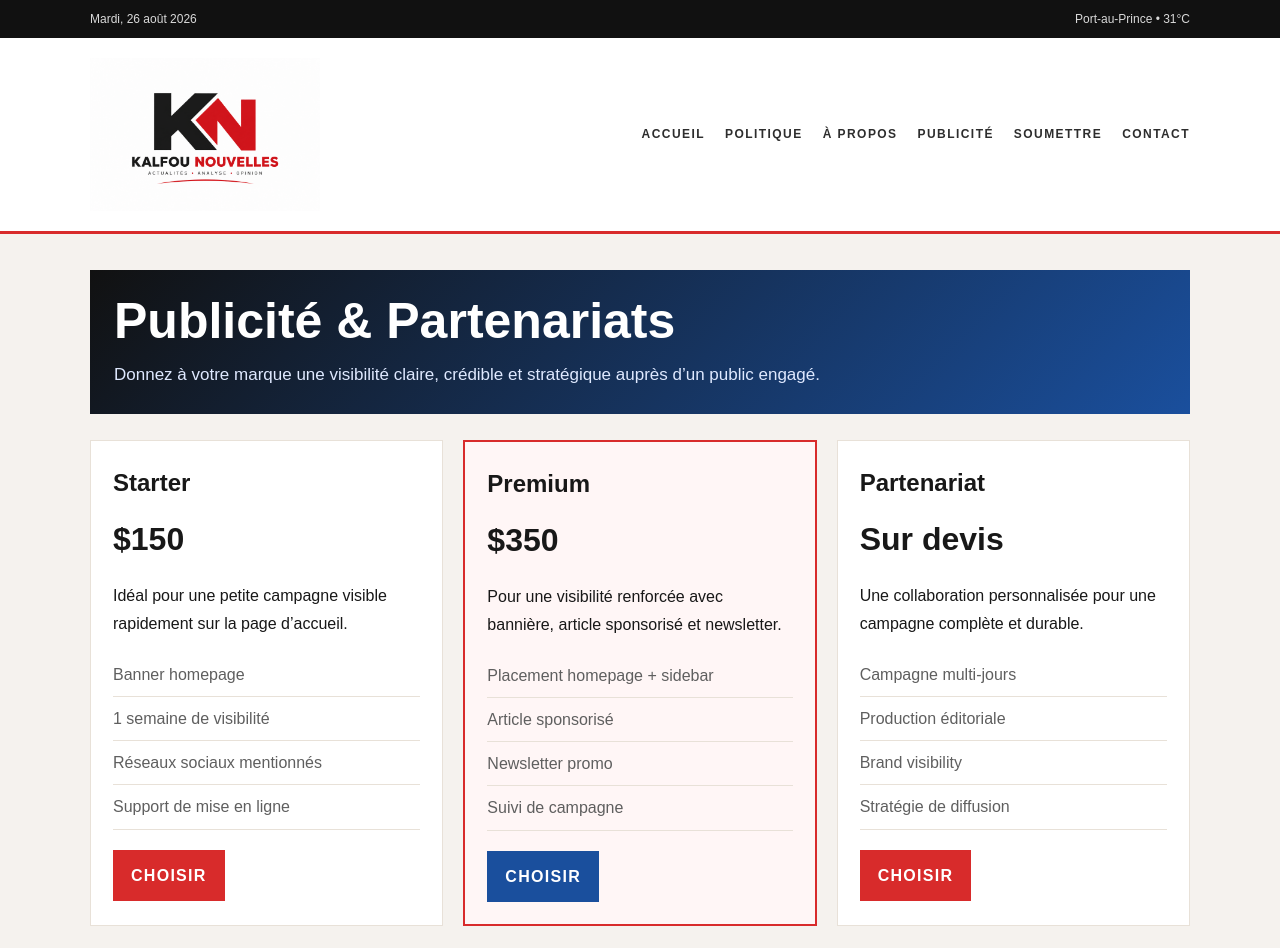
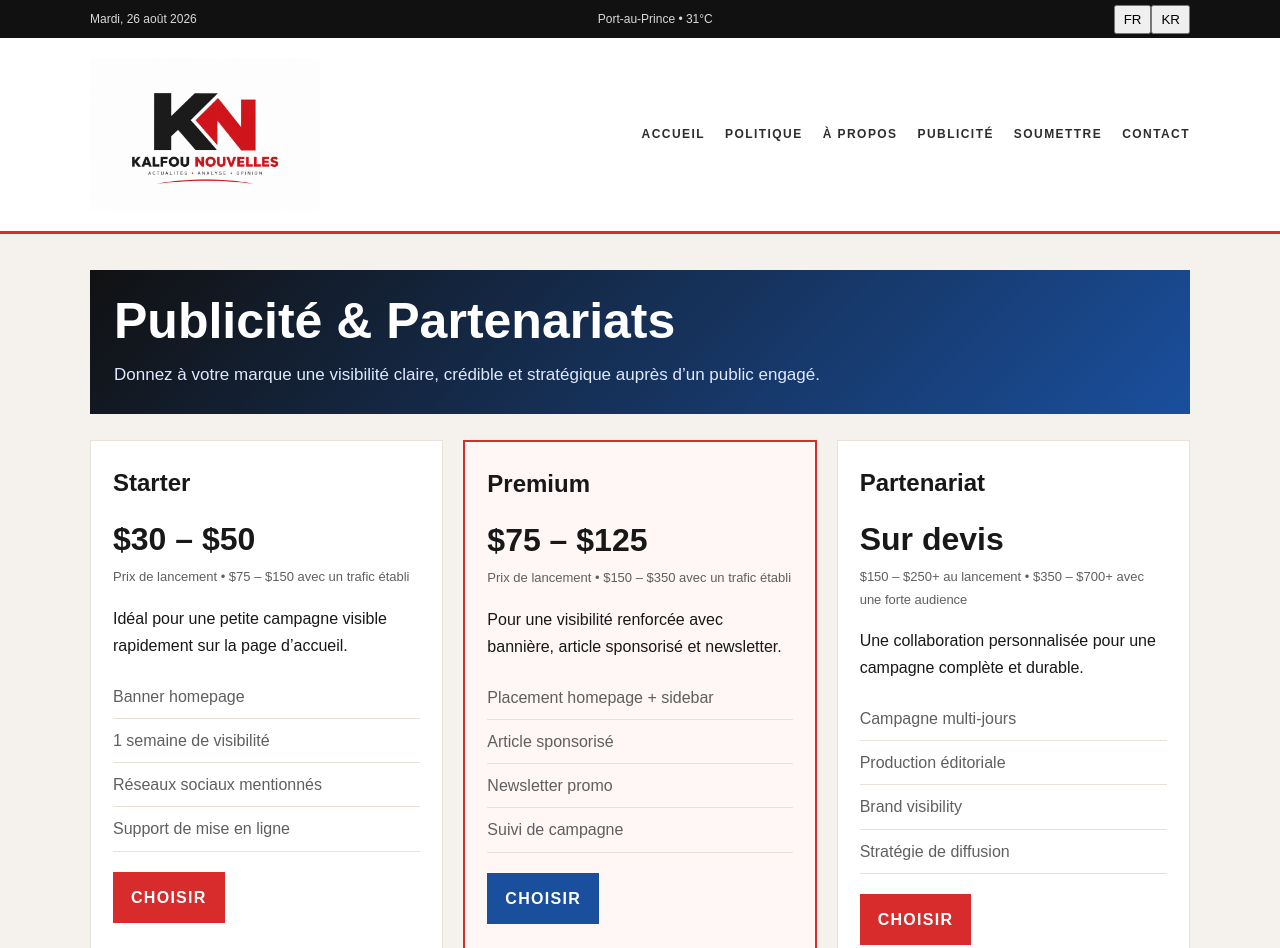
Before and after one commit to josephgenescar/Kalfou-nouvelles, a website: page publicite.html in a window 1280 px wide. Shown: the top 948 px of the page. Drawn offline with Linux system fonts and the light colour scheme.

Commit message:
Fix Creole translation across pages

```diff
--- /dev/null
+++ b/language.js
@@ -0,0 +1,68 @@
+(() => {
+  const translations = {
+    'Mardi, 26 août 2026': 'Madi, 26 out 2026',
+    'Port-au-Prince • 31°C': 'Pòtoprens • 31°C',
+    'Accueil': 'Akèy', 'Politique': 'Politik', 'Économie': 'Ekonomi', 'Société': 'Sosyete',
+    'Culture': 'Kilti', 'Sport': 'Espò', 'Opinion': 'Opinyon', 'Publicité': 'Piblisite',
+    'Soumettre': 'Soumèt', 'Contact': 'Kontak', 'À propos': 'A pwopos', 'Équipe': 'Ekip',
+    'Abonnez-vous au Channel WhatsApp': 'Abòne ak Channel WhatsApp la',
+    'À propos de Kalfou Nouvelles': 'A pwopos Kalfou Nouvèl',
+    'Contactez-nous': 'Kontakte nou', 'Soumettre un article': 'Soumèt yon atik',
+    'Publicité & Partenariats': 'Piblisite ak Patenarya', 'Nom': 'Non', 'Votre nom': 'Non ou',
+    'Votre nom complet': 'Non konplè ou', 'E-mail': 'Imèl', 'Votre e-mail': 'Imèl ou',
+    'Entreprise': 'Antrepriz', 'Titre de l’article': 'Tit atik la', 'Catégorie': 'Kategori',
+    'Résumé': 'Rezime', 'Contenu': 'Kontni', 'Sujet': 'Sijè', 'Message': 'Mesaj', 'Envoyer': 'Voye',
+    'Modifier': 'Modifye', 'Publier': 'Pibliye', 'Retirer': 'Retire', 'Supprimer': 'Efase',
+    'Accéder': 'Antre', 'Accès admin': 'Aksè admin', 'Mot de passe': 'Modpas',
+    'Publier un article': 'Pibliye yon atik', 'Publier maintenant': 'Pibliye kounya',
+    'Enregistrer brouillon': 'Anrejistre kòm bouyon', 'Soumissions d’articles': 'Atik moun soumèt',
+    'Messages de contact': 'Mesaj kontak', 'Demandes de publicité': 'Demandes piblisite',
+    'Aucune soumission pour le moment.': 'Pa gen soumission pou kounya.',
+    'Aucun message reçu.': 'Pa gen mesaj resevwa.', 'Aucune demande de publicité.': 'Pa gen demann piblisite.',
+    'Votre message a bien été enregistré.': 'Mesaj ou anrejistre avèk siksè.',
+    'Votre demande a bien été enregistrée.': 'Demann ou anrejistre avèk siksè.',
+    'Votre article a bien été reçu. Notre équipe le vérifiera prochainement.': 'Nou resevwa atik ou. Ekip nou an ap verifye li talè.',
+    'Banner': 'Banner', 'Article sponsorisé': 'Atik sponsorize', 'Newsletter': 'Bilten nouvèl',
+    'Partenariat global': 'Patenarya global', 'Partenariat': 'Patenarya', 'Sur devis': 'Sou devis',
+    'Rechercher...': 'Chache...'
+    , 'votre@email.com': 'imel-ou@example.com'
+    , 'Votre nom complet': 'Non konplè ou'
+    , 'Titre de votre article': 'Tit atik ou a'
+    , 'Décrivez votre sujet en quelques lignes...': 'Dekri sijè ou a nan kèk liy...'
+    , 'Saisissez le contenu détaillé de votre article...': 'Ekri tout detay atik ou a...'
+    , 'Décrivez votre besoin...': 'Dekri bezwen ou...'
+    , 'Nom de votre entreprise': 'Non antrepriz ou a'
+    , 'Objet du message': 'Sijè mesaj la'
+    , 'Écrivez votre message...': 'Ekri mesaj ou...'
+    , 'Partagez une information, un essai ou une analyse avec l’équipe de Kalfou Nouvelles. Les contenus pertinents sont évalués par notre rédaction.': 'Pataje yon enfòmasyon, yon redaksyon oswa yon analiz ak ekip Kalfou Nouvèl. Redaksyon nou an ap evalye kontni ki apwopriye yo.'
+    , 'Donnez à votre marque une visibilité claire, crédible et stratégique auprès d’un public engagé.': 'Bay mak ou vizibilite ki klè, serye ak estratejik devan yon piblik ki angaje.'
+    , 'Vous avez une information, une opinion ou une histoire à partager ? Écrivez-nous, nous serons ravis de vous lire.': 'Ou gen yon enfòmasyon, yon opinyon oswa yon istwa pou pataje? Ekri nou, n ap kontan li mesaj ou.'
+  };
+  const buttons = document.querySelectorAll('[data-site-lang]');
+  let language = localStorage.getItem('kalfou-language') || 'fr';
+
+  function translatePage() {
+    document.documentElement.lang = language === 'ht' ? 'ht' : 'fr';
+    document.querySelectorAll('input, textarea').forEach((field) => {
+      const source = field.dataset.originalPlaceholder || field.placeholder;
+      field.dataset.originalPlaceholder = source;
+      if (translations[source]) field.placeholder = language === 'ht' ? translations[source] : source;
+    });
+    const walker = document.createTreeWalker(document.body, NodeFilter.SHOW_TEXT);
+    let node;
+    while ((node = walker.nextNode())) {
+      const value = node.nodeValue.trim();
+      const source = node.parentElement?.dataset?.translationSource || value;
+      if (node.parentElement && !node.parentElement.dataset.translationSource) node.parentElement.dataset.translationSource = source;
+      if (translations[source]) node.nodeValue = node.nodeValue.replace(value, language === 'ht' ? translations[source] : source);
+    }
+    buttons.forEach((button) => button.classList.toggle('active', button.dataset.siteLang === language));
+  }
+
+  buttons.forEach((button) => button.addEventListener('click', () => {
+    language = button.dataset.siteLang;
+    localStorage.setItem('kalfou-language', language);
+    window.location.reload();
+  }));
+  translatePage();
+})();
--- a/publicite.html
+++ b/publicite.html
@@ -92,6 +92,11 @@
         background: var(--paper);
         border: 1px solid var(--line);
         padding: 22px;
+      }
+      .price-note {
+        margin: -12px 0 16px;
+        color: var(--muted);
+        font-size: 13px;
       }
       .plan.highlight {
         border: 2px solid var(--red);
@@ -217,6 +222,7 @@
         <div class="container topbar-inner">
           <span>Mardi, 26 août 2026</span>
           <span>Port-au-Prince • 31°C</span>
+          <span><button data-site-lang="fr" class="active" style="padding:5px 8px;">FR</button><button data-site-lang="ht" style="padding:5px 8px;">KR</button></span>
         </div>
       </div>
       <div class="container nav-wrap">
@@ -242,7 +248,8 @@
         <section class="pricing">
           <article class="plan">
             <h3>Starter</h3>
-            <div class="price">$150</div>
+            <div class="price">$30 – $50</div>
+            <div class="price-note">Prix de lancement • $75 – $150 avec un trafic établi</div>
             <p>Idéal pour une petite campagne visible rapidement sur la page d’accueil.</p>
             <ul>
               <li>Banner homepage</li>
@@ -255,7 +262,8 @@
 
           <article class="plan highlight">
             <h3>Premium</h3>
-            <div class="price">$350</div>
+            <div class="price">$75 – $125</div>
+            <div class="price-note">Prix de lancement • $150 – $350 avec un trafic établi</div>
             <p>Pour une visibilité renforcée avec bannière, article sponsorisé et newsletter.</p>
             <ul>
               <li>Placement homepage + sidebar</li>
@@ -269,6 +277,7 @@
           <article class="plan">
             <h3>Partenariat</h3>
             <div class="price">Sur devis</div>
+            <div class="price-note">$150 – $250+ au lancement • $350 – $700+ avec une forte audience</div>
             <p>Une collaboration personnalisée pour une campagne complète et durable.</p>
             <ul>
               <li>Campagne multi-jours</li>
@@ -374,5 +383,6 @@
         }
       });
     </script>
+    <script src="language.js"></script>
   </body>
 </html>
```
Also changed, not shown: KalfouNouvel.html (+2 -1 lines), about.html (+2 -0 lines), admin.html (+2 -0 lines), article.html (+2 -0 lines), contact.html (+2 -0 lines), soumettre.html (+2 -0 lines), team.html (+2 -0 lines).
